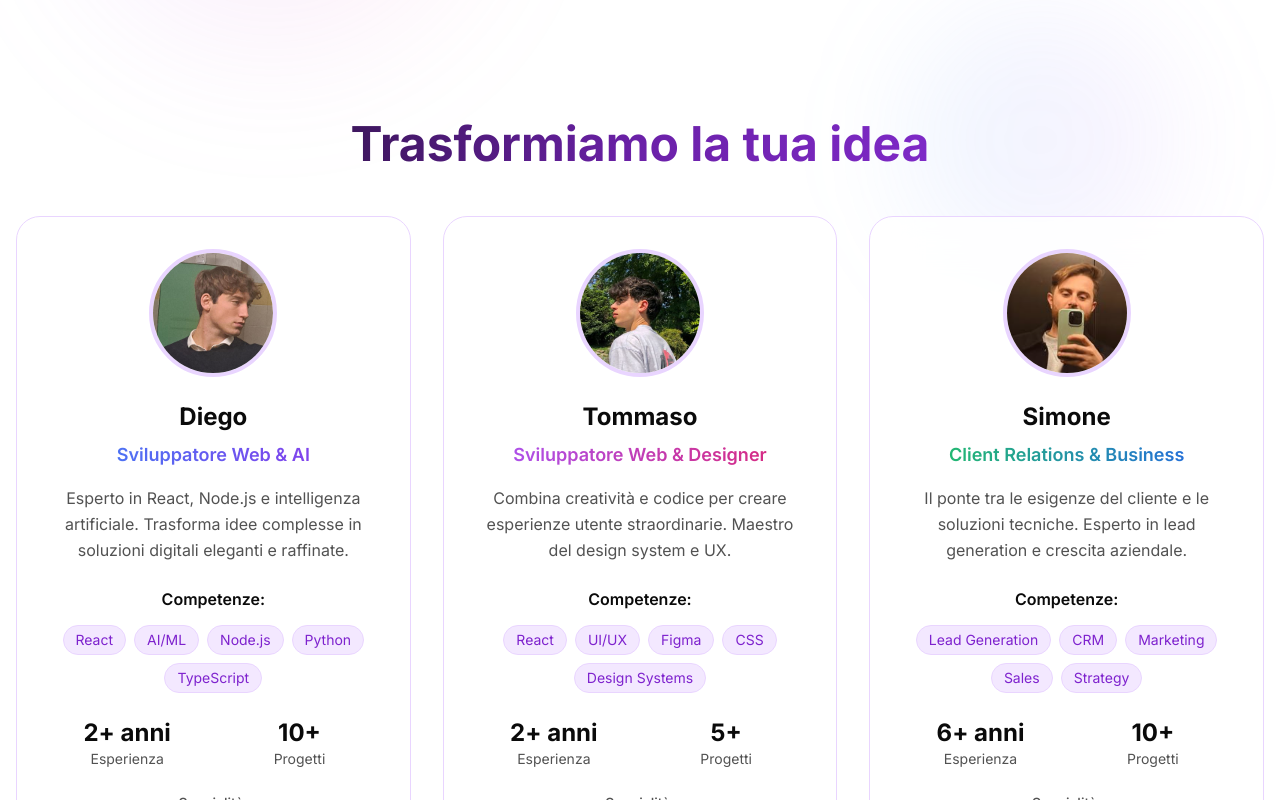
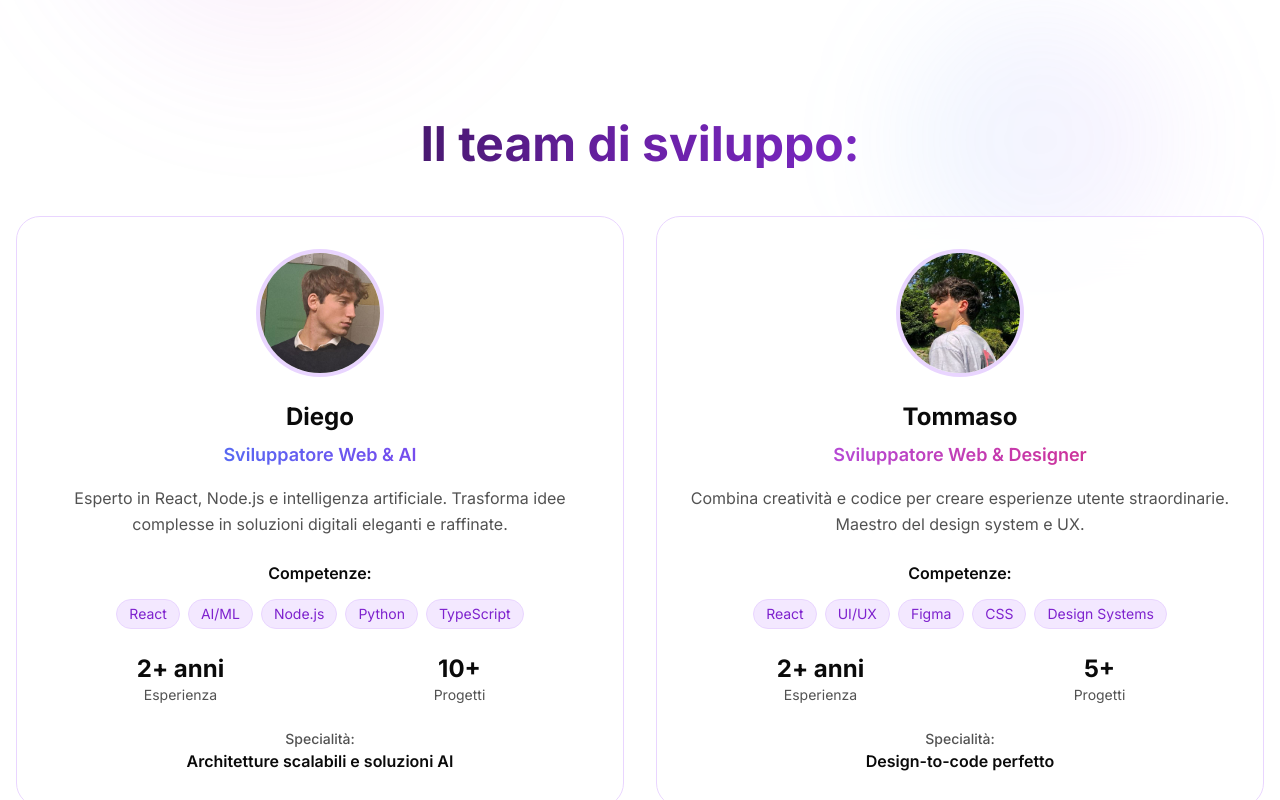
Before and after one commit to simoncinid/nostroSito, a React (Vite) app: page /about in a window 1280 px wide. Shown: the part 420-1220 px from the top of the page. Built offline with nearby package versions, Linux system fonts and the light colour scheme.

Commit message:
tolto simo dal team e aumentato spazio nel pacchetto premium

```diff
--- a/src/components/sections/WebbitzPackages.tsx
+++ b/src/components/sections/WebbitzPackages.tsx
@@ -791,10 +791,10 @@ const WebbitzPackages = () => {
                   </div>
                 </div>
 
-                {/* Features - Nuova versione centrata con info popup */}
-                <div className="mb-0 text-center h-[140px] md:h-[280px] flex flex-col">
+                 {/* Features - Nuova versione centrata con info popup */}
+                 <div className="mb-4 md:mb-8 text-center flex flex-col">
                   <h4 className="text-white font-semibold mb-3 md:mb-6 text-sm md:text-base">Cosa Include:</h4>
-                  <ul className="flex flex-col gap-2 md:gap-4 flex-1 px-0">
+                  <ul className="flex flex-col gap-2 md:gap-4 px-0">
                     {pkg.features.map((feature, idx) => (
                       feature.text ? (
                         <motion.li
--- a/src/pages/About.tsx
+++ b/src/pages/About.tsx
@@ -2,7 +2,7 @@ import { motion, useInView } from 'framer-motion';
 import { useRef, useState, useEffect, lazy, Suspense } from 'react';
 import {
   Palette,
-  Users,
+  //Users,
   Brain,
   X
 } from 'lucide-react';
@@ -58,7 +58,7 @@ const About = () => {
       gradient: "from-purple-100 to-pink-600",
       roleGradient: "from-purple-500 to-pink-600",
       icon: Palette
-    },
+    }/*,
     {
       name: "Simone",
       role: "Client Relations & Business",
@@ -70,7 +70,7 @@ const About = () => {
       gradient: "from-green-500 to-blue-600",
       roleGradient: "from-green-500 to-blue-600",
       icon: Users
-    }
+    }*/
   ];
 
   return (
@@ -155,10 +155,10 @@ const About = () => {
               transition={{ delay: 0.4, duration: 1 }}
               className="text-3xl md:text-5xl font-bold mb-4 md:mb-6 mt-20 md:mt-16 bg-gradient-to-r from-gray-900 via-purple-800 to-purple-600 bg-clip-text text-transparent"
             >
-              Trasformiamo la tua idea
+              Il team di sviluppo:
             </motion.h2>
           </div>
-          <div className="grid grid-cols-1 md:grid-cols-2 lg:grid-cols-3 gap-8">
+          <div className="grid grid-cols-1 md:grid-cols-2 lg:grid-cols-2 gap-8 justify-center items-stretch">
             {teamMembers.map((member) => (
               <Suspense key={member.name} fallback={<div>Loading...</div>}>
                 <TeamMemberCard
```
